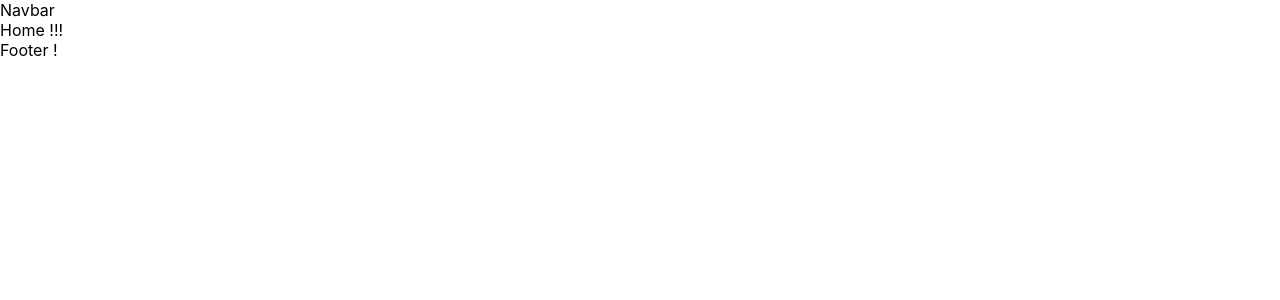
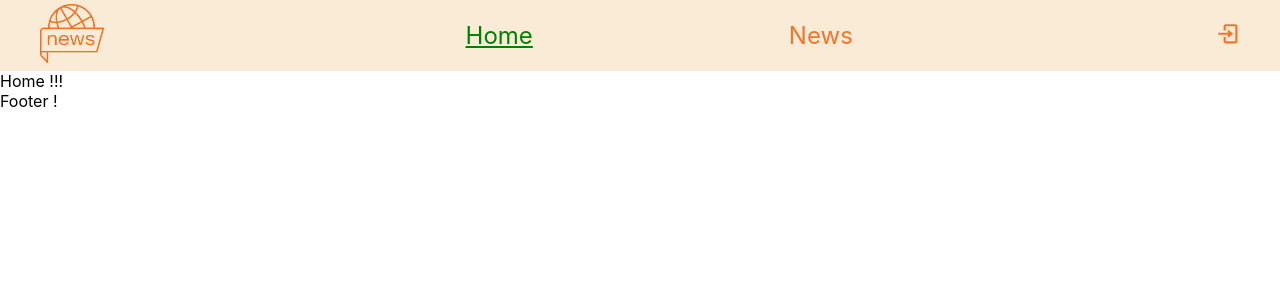
Before and after one commit to mherhay93/studio_one, a React (Create React App) app: page / in a window 1280 px wide. Shown: the top 300 px of the page. Built offline with nearby package versions, Linux system fonts and the light colour scheme.

Commit message:
add navbar

```diff
--- a/package.json
+++ b/package.json
@@ -10,6 +10,7 @@
     "classnames": "^2.3.2",
     "react": "^18.2.0",
     "react-dom": "^18.2.0",
+    "react-icons": "^4.7.1",
     "react-router": "^6.8.1",
     "react-router-dom": "^6.8.1",
     "react-scripts": "5.0.1",
--- /dev/null
+++ b/src/assets/images/images.ts
@@ -0,0 +1,3 @@
+export const images = {
+  newsLogo:require('./newsLogo.png')
+}
--- a/src/components/Navbar/Navbar.tsx
+++ b/src/components/Navbar/Navbar.tsx
@@ -1,9 +1,74 @@
+import {Link, NavLink} from "react-router-dom";
+import {CgProfile} from 'react-icons/cg'
+import {BiLogIn, BiExit} from 'react-icons/bi'
+import cn from 'classnames'
+
+import {images} from "../../assets/images/images";
+import {loginPaths, pages} from "../../constants";
 import classes from './styleNavbar.module.css'
-const Navbar = () => {
+
+interface INavbar {
+  isAut: boolean
+}
+
+const Navbar = ({isAut}: INavbar) => {
+
+  const activeStyle = {
+    color: 'green',
+    textDecoration: 'underline',
+  }
+
+  const activeIcons = {
+    color: 'green'
+  }
+
   return (
-  <div>
-    Navbar
-  </div>
+  <nav className={classes.container}>
+    <Link to={pages[0].path}>
+      <img className={classes.logo} src={images.newsLogo} alt={'logo'}/>
+    </Link>
+    <div className={cn(classes.flex, classes.linkContainer)}>
+      {pages.map(item => (
+      <NavLink
+      style={({isActive}) =>
+      isActive ? activeStyle : undefined
+      }
+      className={classes.styleLink}
+      key={item.path}
+      to={item.path}>
+        {item.name}
+      </NavLink>
+      ))}
+    </div>
+    <div>
+      {isAut ? (
+      <div className={cn(classes.flex, classes.linkIcons)}>
+        <NavLink
+        style={({isActive}) =>
+        isActive ? activeIcons : undefined
+        }
+        to={loginPaths[0].path}>
+          <CgProfile size={'2vw'} className={classes.iconProfile}/>
+        </NavLink>
+        <NavLink
+        style={({isActive}) =>
+        isActive ? activeIcons : undefined
+        }
+        to={pages[0].path}>
+          <BiExit size={'2vw'} className={classes.iconProfile}/>
+        </NavLink>
+      </div>
+      ) : (
+      <NavLink
+      style={({isActive}) =>
+      isActive ? activeIcons : undefined
+      }
+      to={loginPaths[1].path}>
+        <BiLogIn size={'2vw'} className={classes.iconProfile}/>
+      </NavLink>
+      )}
+    </div>
+  </nav>
   )
 }
 
--- a/src/components/Navbar/styleNavbar.module.css
+++ b/src/components/Navbar/styleNavbar.module.css
@@ -0,0 +1,34 @@
+.container {
+    display: flex;
+    align-items: center;
+    justify-content: space-between;
+    padding: 4px 40px;
+    background-color: antiquewhite
+}
+
+.flex {
+    display: flex;
+    justify-content: space-between;
+}
+
+.linkContainer {
+    gap: 20vw;
+}
+
+.linkIcons {
+    gap: 10px;
+}
+
+.logo {
+    width: 5vw;
+}
+
+.styleLink {
+    color: #F3752B;
+    text-decoration: none;
+    font-size: 24px;
+}
+
+.iconProfile {
+    color: #F3752B;
+}
--- a/src/components/resusable/Layout/Layout.tsx
+++ b/src/components/resusable/Layout/Layout.tsx
@@ -1,19 +1,12 @@
-import classes from './styleLayout.module.css'
 import Navbar from "../../Navbar/Navbar";
 import Footer from "../../Footer/Footer";
-import {ReactNode} from "react";
+import { FC, PropsWithChildren } from "react";
 
-interface ILayout {
-  children: ReactNode | ReactNode[]
-}
-
-
-const Layout = ({children}: ILayout) => {
-
+const Layout: FC<PropsWithChildren> = (props) => {
   return (
   <>
-    <Navbar/>
-    {children}
+    <Navbar isAut={false}/>
+    {props.children}
     <Footer/>
   </>
   )
--- /dev/null
+++ b/src/constants/index.ts
@@ -0,0 +1,23 @@
+import {IPages} from "../types";
+
+export const pages: IPages[] = [
+  {
+    name: 'Home',
+    path: '/'
+  },
+  {
+    name: 'News',
+    path: '/news'
+  },
+]
+
+export const loginPaths: IPages[] = [
+  {
+    name: 'Profile',
+    path: '/profile'
+  },
+  {
+    name: 'Login',
+    path: '/login'
+  }
+]
--- a/src/router/routs.tsx
+++ b/src/router/routs.tsx
@@ -20,8 +20,8 @@ const routs = (isAut: boolean) => {
   } else {
     return (
     <Routes>
+      <Route path={'/'} element={<RootHome/>}/>
       <Route path={'/login'} element={<Login/>}/>
-      <Route path={'/'} element={<RootHome/>}/>
       <Route path={'/news'} element={<RootNews/>}/>
       <Route path={'*'} element={<NotFound/>}/>
     </Routes>
--- /dev/null
+++ b/src/types/index.ts
@@ -0,0 +1,4 @@
+export interface IPages {
+  name:string,
+  path:string
+}
```
Also changed, not shown: src/assets/images/newsLogo.png (added), 1 other file (tests, documents, lock files or other folders).
